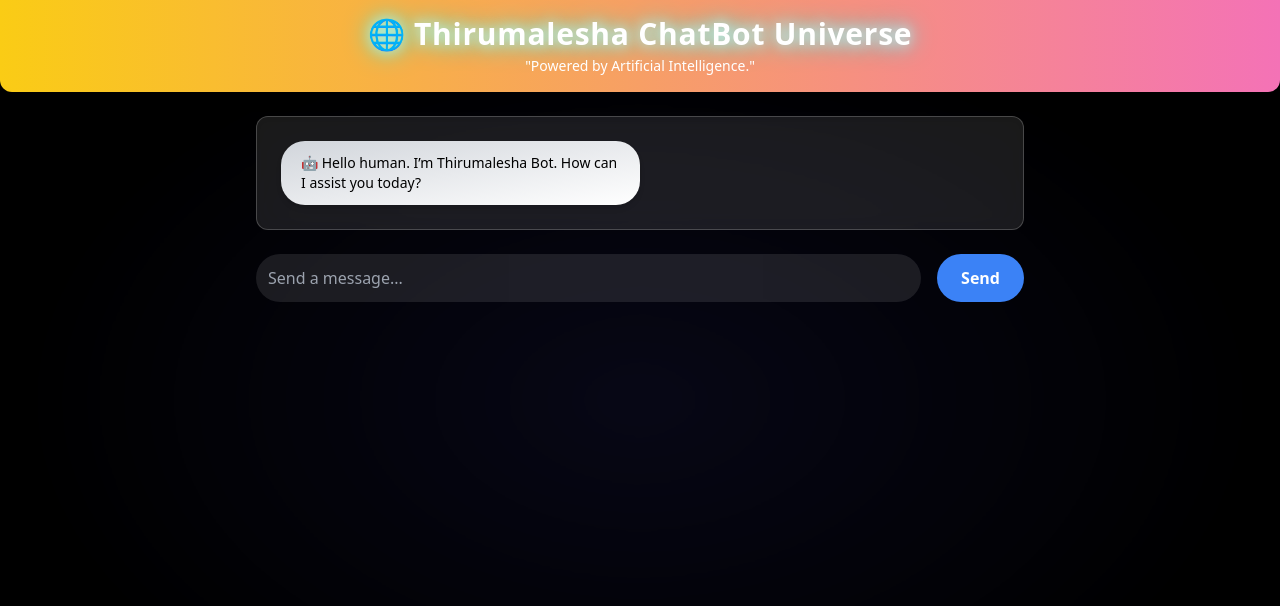
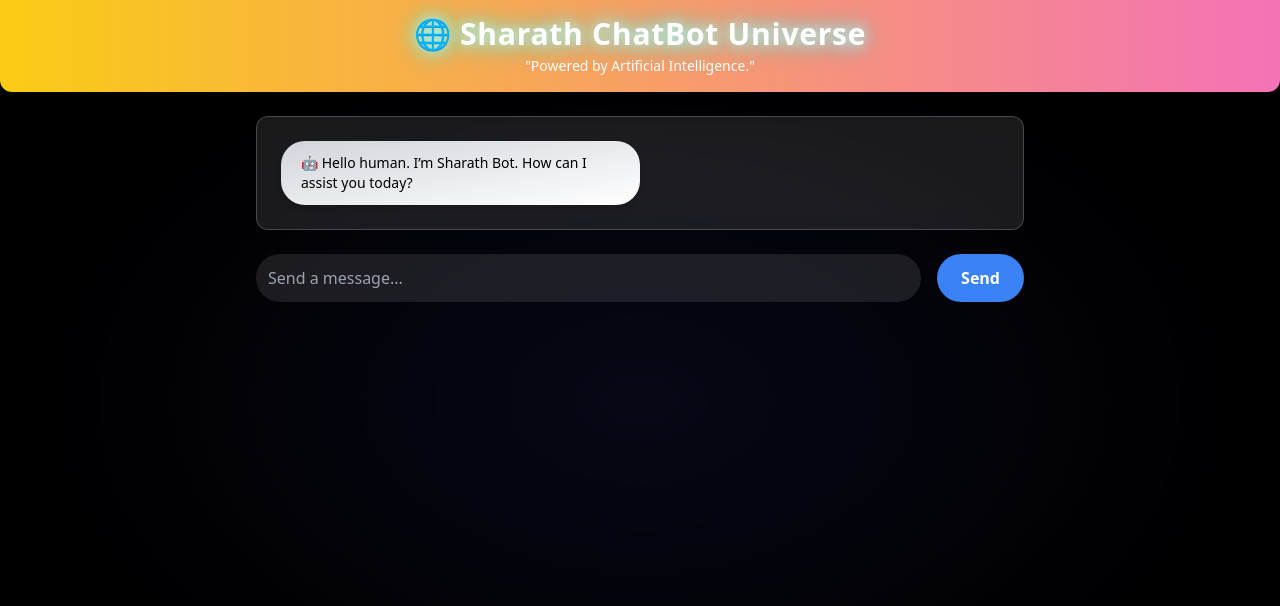
Before and after one commit to SharathElumle23/chatbotAI, a React (Vite) app: page / in a window 1280 px wide. Shown: the top 606 px of the page. Built offline with nearby package versions, Linux system fonts and the light colour scheme.

Commit message:
changes in chat bot

```diff
--- a/src/App.tsx
+++ b/src/App.tsx
@@ -57,7 +57,7 @@ function App() {
     if (messages.length === 0) {
       setMessages([
         {
-          text: "🤖 Hello human. I’m Thirumalesha Bot. How can I assist you today?",
+          text: "🤖 Hello human. I’m Sharath Bot. How can I assist you today?",
           sender: "model",
         },
       ]);
@@ -87,7 +87,7 @@ function App() {
         {/* Header */}
         <div className="text-center p-4 bg-gradient-to-r from-yellow-400 to-pink-400 shadow-lg z-10 relative rounded-b-xl">
           <h1 className="text-3xl font-extrabold tracking-wide animate-glow">
-            🌐 Thirumalesha ChatBot Universe
+            🌐 Sharath ChatBot Universe
           </h1>
           <p className="text-sm mt-1">"Powered by Artificial Intelligence."</p>
         </div>
```
Also changed, not shown: 1 other file (tests, documents, lock files or other folders).
